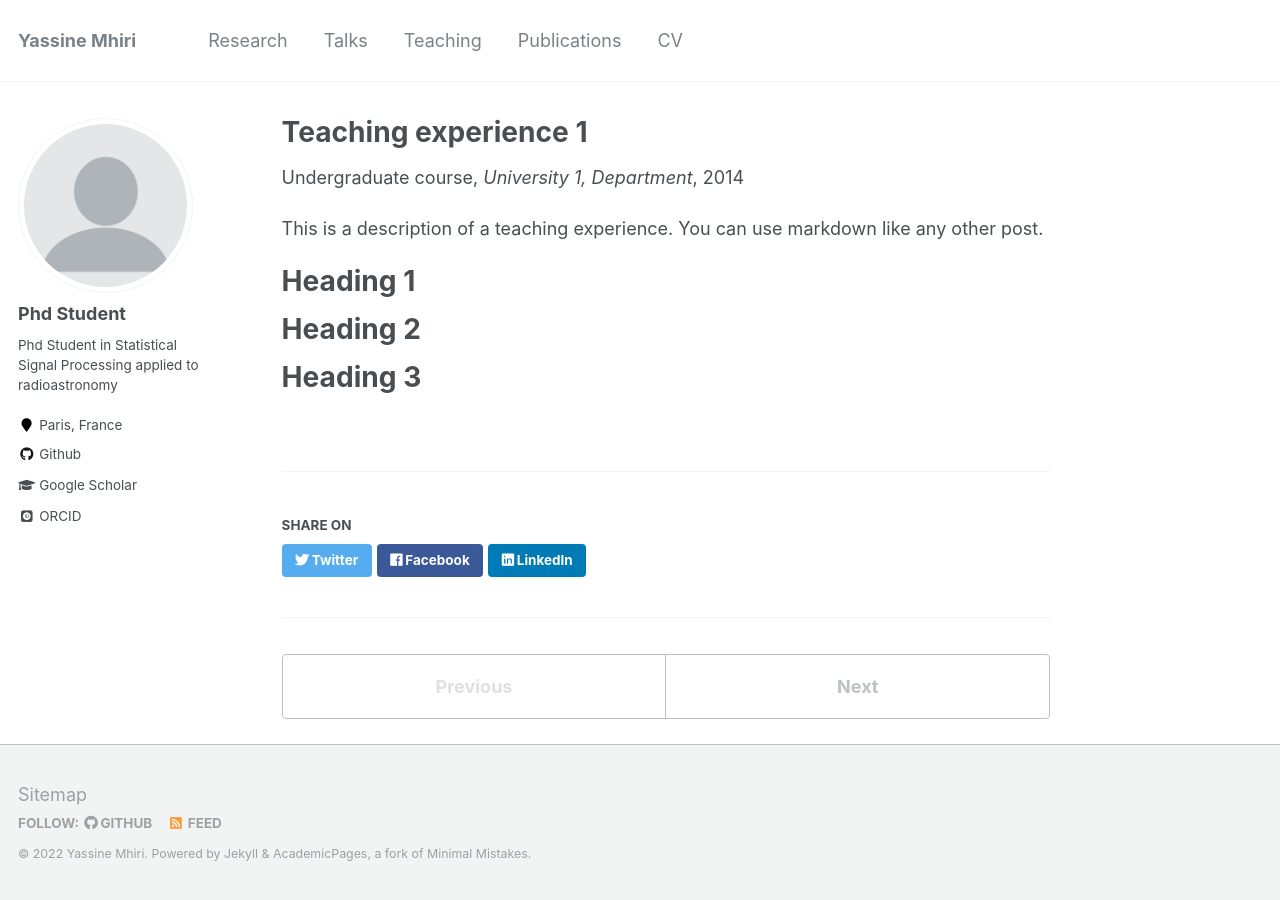
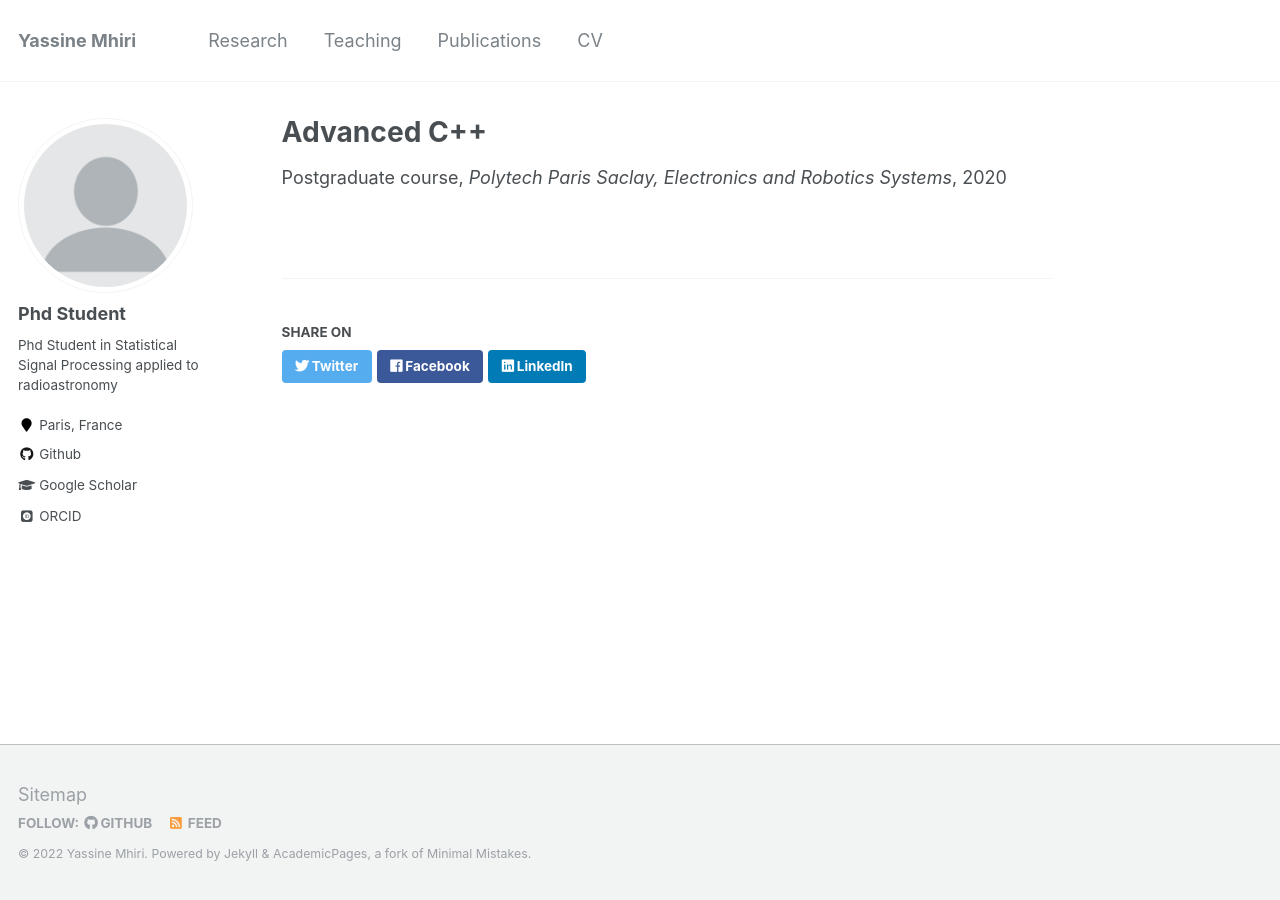
Before and after one commit to y-mhiri/y-mhiri.github.io, a Jekyll site: the page built from _teaching/2020-advanced-c++.md, in a window 1280 px wide. Built offline with Jekyll 4.4.1, drawn with Linux system fonts in a browser that asks for light colours; some web fonts are replaced.

Commit message:
Removed unessary pages and posts"

```diff
--- a/_data/navigation.yml
+++ b/_data/navigation.yml
@@ -3,8 +3,8 @@ main:
   - title: "Research"
     url: /research/
 
-  - title: "Talks"
-    url: /talks/
+  # - title: "Talks"
+  #   url: /talks/
 
   - title: "Teaching"
     url: /teaching/
--- a/_teaching/2014-spring-teaching-1.md
+++ /dev/null
@@ -1,20 +0,0 @@
----
-title: "Teaching experience 1"
-collection: teaching
-type: "Undergraduate course"
-permalink: /teaching/2014-spring-teaching-1
-venue: "University 1, Department"
-date: 2014-01-01
-location: "City, Country"
----
-
-This is a description of a teaching experience. You can use markdown like any other post.
-
-Heading 1
-======
-
-Heading 2
-======
-
-Heading 3
-======
--- /dev/null
+++ b/_teaching/2020-advanced-c++.md
@@ -0,0 +1,20 @@
+---
+title: "Advanced C++"
+collection: teaching
+type: "Postgraduate course"
+permalink: /teaching/2014-spring-teaching-1
+venue: "Polytech Paris Saclay, Electronics and Robotics Systems"
+date: 2020-10-01
+location: "Orsay, France"
+---
+
+
+<!-- Heading 1
+======
+
+
+Heading 2
+======
+
+Heading 3
+====== -->
```
Also changed, not shown: _pages/about.md (+4 -2 lines), _pages/research.md (+3 -1 lines), _teaching/2015-spring-teaching-2.md (deleted, +0 -20 lines), 4 other files.
